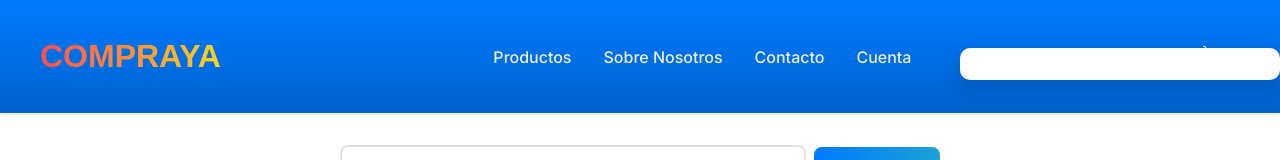
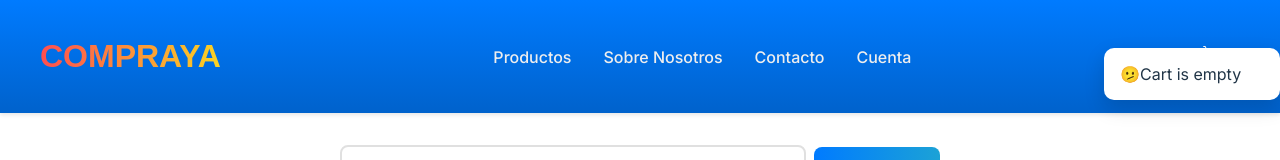
Before and after one commit to HancerMercede/Eccomerce_2025, a React (Vite) app: page / in a window 1280 px wide. Both pictures are taken after a click on the button 1211 px from the left and 56 px from the top of the page. Shown: the top 160 px of the page. Built offline with nearby package versions, Linux system fonts and the light colour scheme; a web font is replaced by a local one.

Commit message:
Adding the remove button and function to the cart.

```diff
--- a/src/App.tsx
+++ b/src/App.tsx
@@ -34,6 +34,18 @@ function App() {
       }
     });
   };
+  const handleRemoveFromCart = (productId: number) => {
+    console.log("removing", productId);
+    setCarro((prevCart) =>
+      prevCart
+        .map((item: CartItem) =>
+          item.id === productId
+            ? { ...item, quantity: item.quantity - 1 }
+            : item
+        )
+        .filter((item: CartItem) => item.quantity > 0)
+    );
+  };
 
   const handleSearchProduct = useCallback((query: string) => {
     console.log(query);
@@ -48,7 +60,7 @@ function App() {
   }, []);
   return (
     <>
-      <Navbar cart={carro} />
+      <Navbar cart={carro} handleRemoveFromCart={handleRemoveFromCart} />
 
       <SearchBar
         onSearch={handleSearchProduct}
--- a/src/components/Cart/CartDetails.module.css
+++ b/src/components/Cart/CartDetails.module.css
@@ -2,7 +2,7 @@
     position: absolute;
     top: 48px;
     right: 0;
-    width: 320px;
+    width: 11rem;
     background-color: #ffffff;
     box-shadow: 0 8px 20px rgba(0, 0, 0, 0.15);
     border-radius: 10px;
@@ -55,6 +55,19 @@
     color: #666;
 }
 
+.checkoutContainer {
+    display: flex;
+    align-items: center;
+    justify-content: center;
+    margin-top: 1rem;
+}
+
+.checkout {
+    background: linear-gradient(#4caf50, #27ae60);
+    color: #ffff;
+    width: 100%;
+}
+
 @keyframes fadeIn {
     from {
         opacity: 0;
--- a/src/components/Cart/CartDetails.tsx
+++ b/src/components/Cart/CartDetails.tsx
@@ -4,12 +4,17 @@ import type { CartItem } from "../../Interfaces/CartItem";
 
 interface CartDetailsProps {
   cart: CartItem[];
+  handleRemoveFromCart: (productId: number) => void;
 }
 
-const CartDetails: React.FC<CartDetailsProps> = ({ cart }) => {
-  console.log(cart);
+const CartDetails: React.FC<CartDetailsProps> = ({
+  cart,
+  handleRemoveFromCart,
+}) => {
   return (
     <div className={styles.cartDetails}>
+      {cart.length !== 0 ? (
+        <>
           <ul className={styles.list}>
             {cart.map((product) => (
               <li className={styles.item} key={product.id}>
@@ -20,12 +25,29 @@ const CartDetails: React.FC<CartDetailsProps> = ({ cart }) => {
                 />
                 <div className={styles.info}>
                   <span className={styles.name}>{product.name}</span>
-              <span className={styles.price}>${product.price.toFixed(2)}</span>
+                  <span className={styles.price}>
+                    ${product.price.toFixed(2)}
+                  </span>
                   <span className={styles.quantity}>x{product.quantity}</span>
+                </div>
+                <div>
+                  <button
+                    className={styles.remove}
+                    onClick={() => handleRemoveFromCart(product.id)}
+                  >
+                    ❌
+                  </button>
                 </div>
               </li>
             ))}
           </ul>
+          <div className={styles.checkoutContainer}>
+            <button className={styles.checkout}>Checkout</button>
+          </div>
+        </>
+      ) : (
+        <p> 🫤Cart is empty</p>
+      )}
     </div>
   );
 };
--- a/src/components/Navbar/Navbar.tsx
+++ b/src/components/Navbar/Navbar.tsx
@@ -6,11 +6,12 @@ import type { CartItem } from "../../Interfaces/CartItem";
 import CartDetails from "../Cart/CartDetails";
 import BubbleAlert from "../Cart/BubbleAlert";
 
-type ContadorProps = {
+type CartProps = {
   cart: CartItem[];
+  handleRemoveFromCart: (id: number) => void;
 };
 
-const Navbar: React.FC<ContadorProps> = ({ cart }) => {
+const Navbar: React.FC<CartProps> = ({ cart, handleRemoveFromCart }) => {
   const [toggleMenu, setToggleMenu] = useState(false);
 
   const [esCarroVisible, setEsCarroVisible] = useState(false);
@@ -73,7 +74,12 @@ const Navbar: React.FC<ContadorProps> = ({ cart }) => {
               {quantity > 0 && <BubbleAlert value={quantity} />}
             </span>
           </button>
-          {esCarroVisible && <CartDetails cart={cart} />}
+          {esCarroVisible && (
+            <CartDetails
+              handleRemoveFromCart={handleRemoveFromCart}
+              cart={cart}
+            />
+          )}
         </div>
       </div>
     </nav>
```
Also changed, not shown: src/components/Cart/Cart.tsx (+10 -2 lines). Lines whose indentation alone changed are shown as unchanged.
